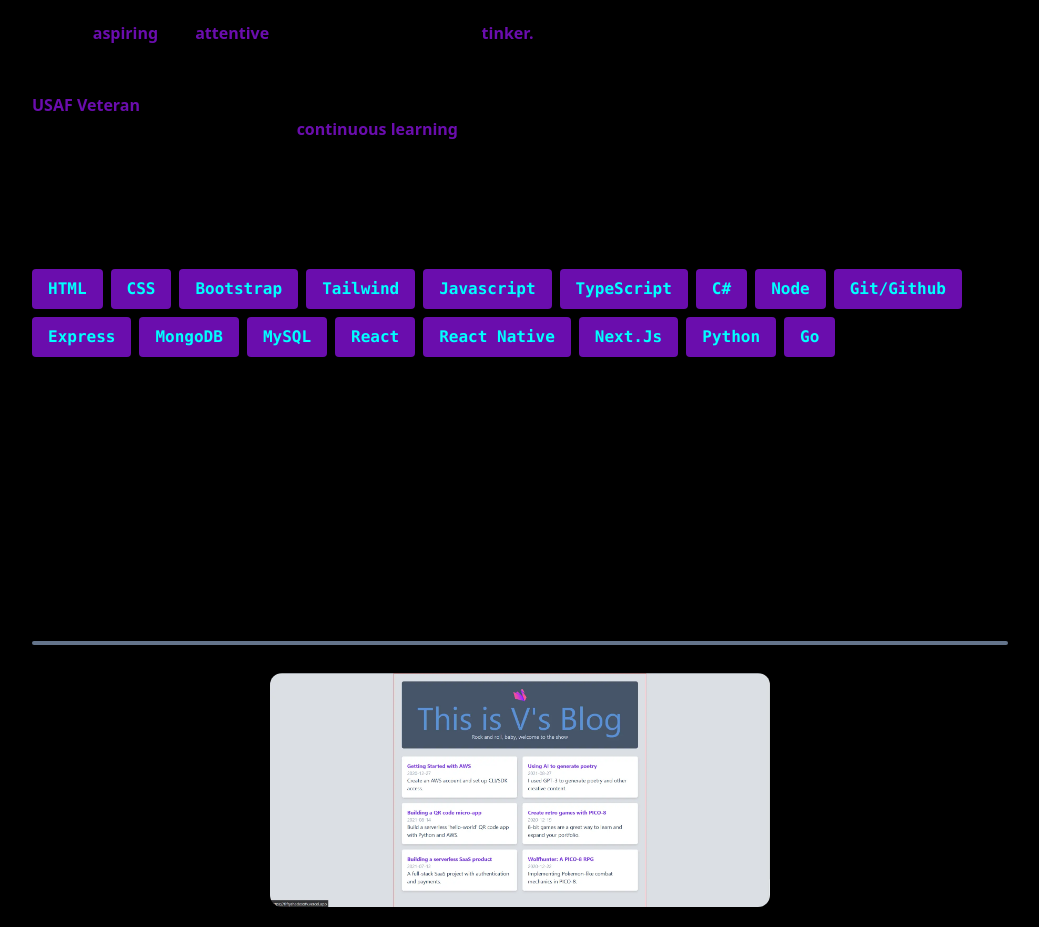
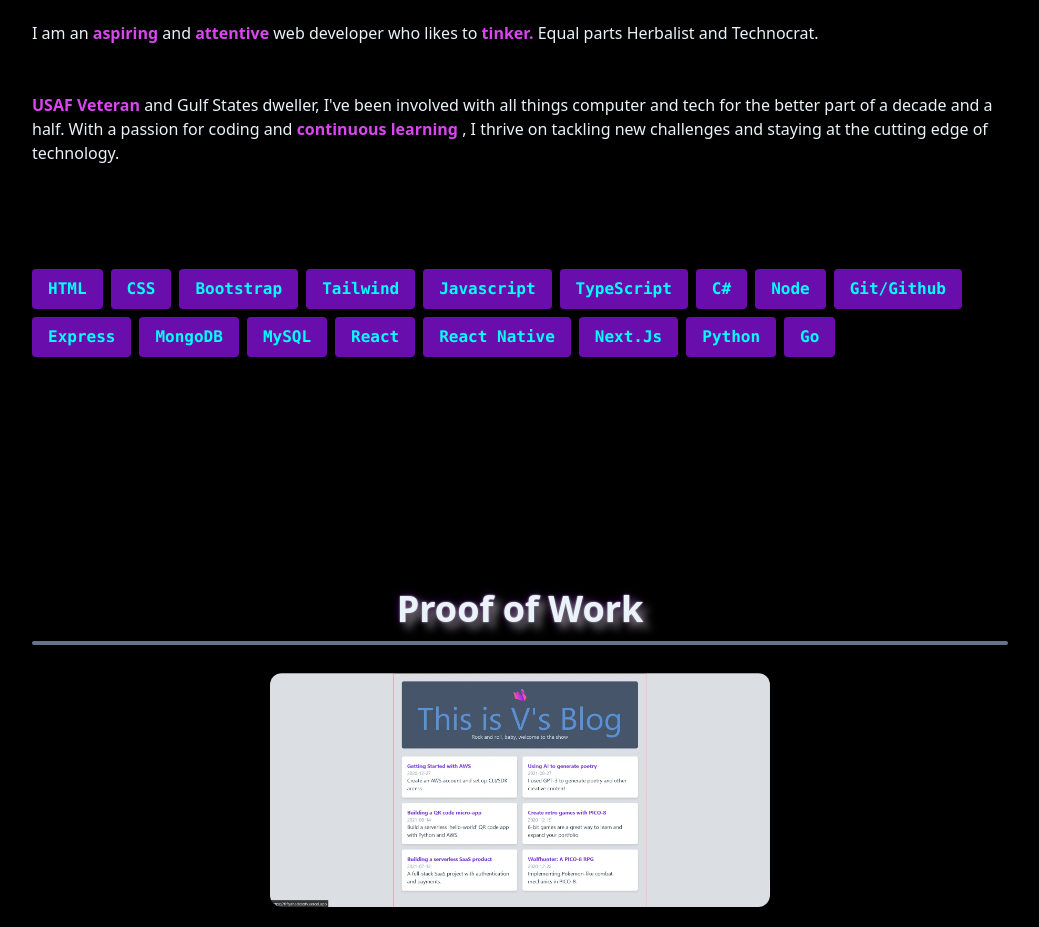
Before and after one commit to Vintagejojo/newportfolio23, a Next.js app: page / in a window 1280 px wide. Shown: the part 802-1729 px from the top of the page, without its empty margins (120-1159 px from the left). Built offline with nearby package versions, Linux system fonts and the light colour scheme.

Commit message:
styling changes

```diff
--- a/app/globals.css
+++ b/app/globals.css
@@ -56,6 +56,12 @@ body {
   box-shadow: inset 6px 6px 0px 0px #4aa52e; /* Highlight */
 }
 
+.header-shadow {
+  text-shadow:     6px 6px 8px gray,                 /* original soft drop shadow */
+    0 0 8px rgba(106, 13, 173, 0.6),  /* purple glow */
+    0 0 2px white;                    /* subtle white halo */
+}
+
 /* .icon-color {
   background: #7DBAD4;
 } */
--- a/components/AboutMe.jsx
+++ b/components/AboutMe.jsx
@@ -34,19 +34,19 @@ export default function AboutMe() {
             <h2 className="text-2xl font-bold mb-8 sm:mb-4 text-center text-generalbg">
               About
             </h2>
-            <p>
+            <p className='text-generalbg'>
               I am an
-              <span className="font-extrabold text-royalPurple">
+              <span className="font-extrabold text-fuchsia-500">
                 {' '}
                 aspiring{' '}
               </span>{' '}
               and
-              <span className="font-extrabold text-royalPurple">
+              <span className="font-extrabold text-fuchsia-500">
                 {' '}
                 attentive{' '}
               </span>{' '}
               web developer who likes to
-              <span className="font-extrabold text-royalPurple">
+              <span className="font-extrabold text-fuchsia-500">
                 {' '}
                 tinker.{' '}
               </span>{' '}
@@ -54,15 +54,15 @@ export default function AboutMe() {
             </p>
             <br />
             <br />
-            <p>
-              <span className="font-extrabold text-royalPurple">
+            <p className='text-generalbg'>
+              <span className="font-extrabold text-fuchsia-500">
                 {' '}
                 USAF Veteran{' '}
               </span>{' '}
               and Gulf States dweller, I've been involved with all things
               computer and tech for the better part of a decade and a half. With
               a passion for coding and
-              <span className="font-extrabold text-royalPurple">
+              <span className="font-extrabold text-fuchsia-500">
                 {' '}
                 continuous learning
               </span>{' '}
--- a/components/Hero.jsx
+++ b/components/Hero.jsx
@@ -57,7 +57,7 @@ export default function Hero() {
           </h1>
           <p className="text-lg text-generalbg mt-4 mb-6 md:text-2xl">
             I'm a{' '}
-            <span className="font-semibold text-royalPurple">
+            <span className="font-semibold text-fuchsia-400">
               Full Stack Engineer{' '}
             </span>
             transforming challenges into seamless digital solutions
--- a/components/Projects.jsx
+++ b/components/Projects.jsx
@@ -7,7 +7,7 @@ import { BsGithub, BsLink } from 'react-icons/bs';
 export default function Projects() {
   return (
     <section className="projects">
-      <h2 className="text-center font-bold text-4xl">
+      <h2 className="text-center font-bold text-4xl text-generalbg header-shadow">
         Proof of Work
         <hr className="w-50 h-1 my-3 mx-auto bg-slate-500 border-0 rounded" />
       </h2>
@@ -29,7 +29,7 @@ export default function Projects() {
               {/* paragraph section below */}
               <div className="mt-4 md:mt-2 flex flex-col md:flex-row md:items-center md:justify-between">
                 <p className="md:flex md:items-center md:justify-between">
-                  <span className="text-xl md:text-2xl xl:text-4xl text-royalPurple block md:inline mt-2 mr-2">
+                  <span className="text-xl md:text-2xl xl:text-4xl text-fuchsia-500 block md:inline mt-2 mr-2">
                     {project.name}
                   </span>
                   <span className="text-slate-100 tracking-wide text-sm md:text-base xl:text-desc mt-4 mr-2">
@@ -41,13 +41,13 @@ export default function Projects() {
                   <Link href={project.github} target="_blank">
                     <BsGithub
                       size={20}
-                      className="hover:translate-y-1 hover:opacity-80 cursor-pointer"
+                      className=" text-fuchsia-500 hover:text-generalbg hover:translate-y-1 hover:opacity-80 cursor-pointer"
                     />
                   </Link>
                   <Link href={project.link} target="_blank">
                     <BsLink
                       size={20}
-                      className="hover:translate-y-1 hover:opacity-80 cursor-pointer"
+                      className="text-fuchsia-500 hover:text-generalbg hover:translate-y-1 hover:opacity-80 cursor-pointer"
                     />
                   </Link>
                 </div>
```
